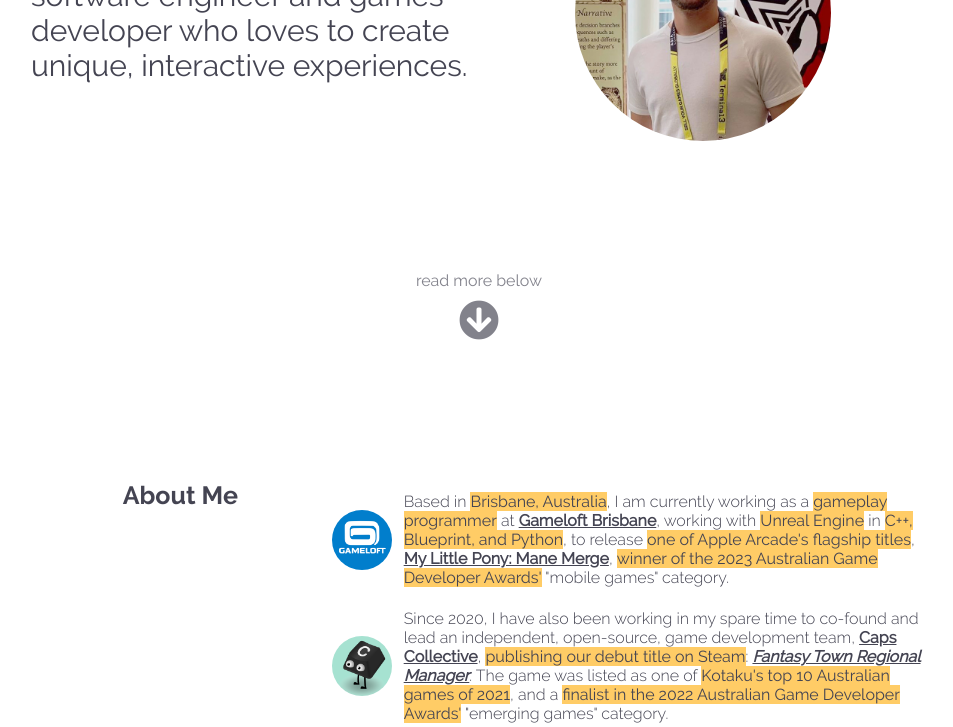
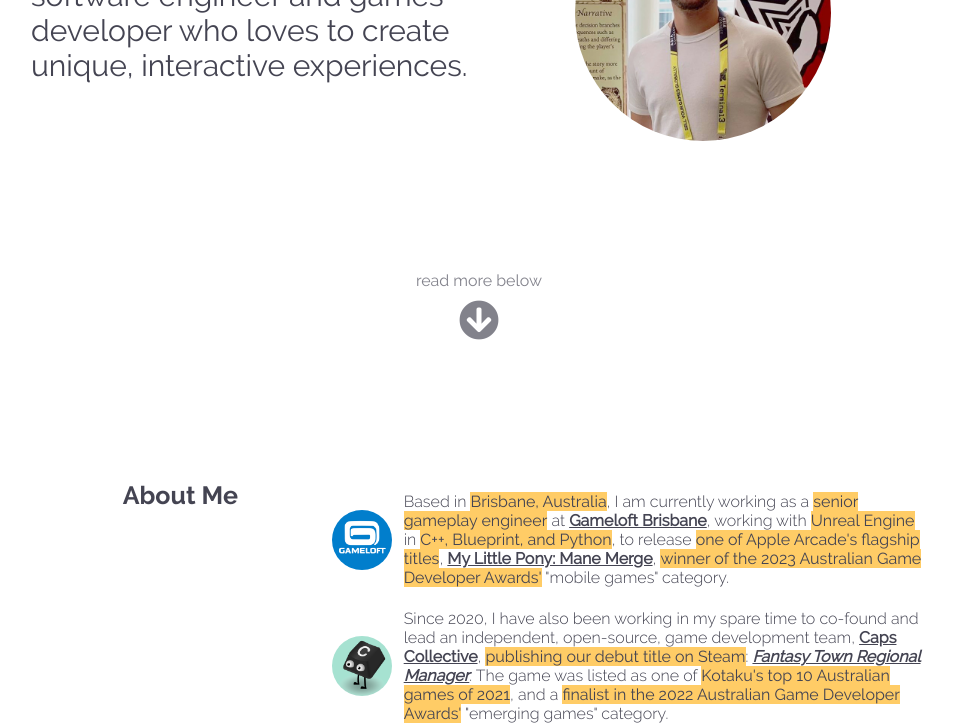
Before and after one commit to jonjondev/jonjondev.github.io, a plain HTML site: page index.html in a window 1280 px wide. Shown: the part 370-1097 px from the top of the page, without its empty margins (161-1114 px from the left). Drawn offline with Linux system fonts and the light colour scheme.

Commit message:
Updated resume and roles

```diff
--- a/index.html
+++ b/index.html
@@ -76,7 +76,7 @@
 							<img class="role-img" src="./role-images/gameloft.png">
 						</td>
 						<td>
-							Based in <mark>Brisbane, Australia</mark>, I am currently working as a <mark>gameplay programmer</mark> at <a href="https://www.gameloft.com/gameloft-studios/brisbane" target="_blank">Gameloft Brisbane</a>, working with <mark>Unreal Engine</mark> in <mark>C++, Blueprint, and Python</mark>, to release <mark>one of Apple Arcade's flagship titles</mark>, <a href="https://apps.apple.com/au/app/my-little-pony-mane-merge/id1596302742" target="_blank">My Little Pony: Mane Merge</a>, <mark>winner of the 2023 Australian Game Developer Awards'</mark> "mobile games" category.
+							Based in <mark>Brisbane, Australia</mark>, I am currently working as a <mark>senior gameplay engineer</mark> at <a href="https://www.gameloft.com/gameloft-studios/brisbane" target="_blank">Gameloft Brisbane</a>, working with <mark>Unreal Engine</mark> in <mark>C++, Blueprint, and Python</mark>, to release <mark>one of Apple Arcade's flagship titles</mark>, <a href="https://apps.apple.com/au/app/my-little-pony-mane-merge/id1596302742" target="_blank">My Little Pony: Mane Merge</a>, <mark>winner of the 2023 Australian Game Developer Awards'</mark> "mobile games" category.
 						</td>
 					</tr>
 					<tr>
```
Also changed, not shown: 1 other file.
